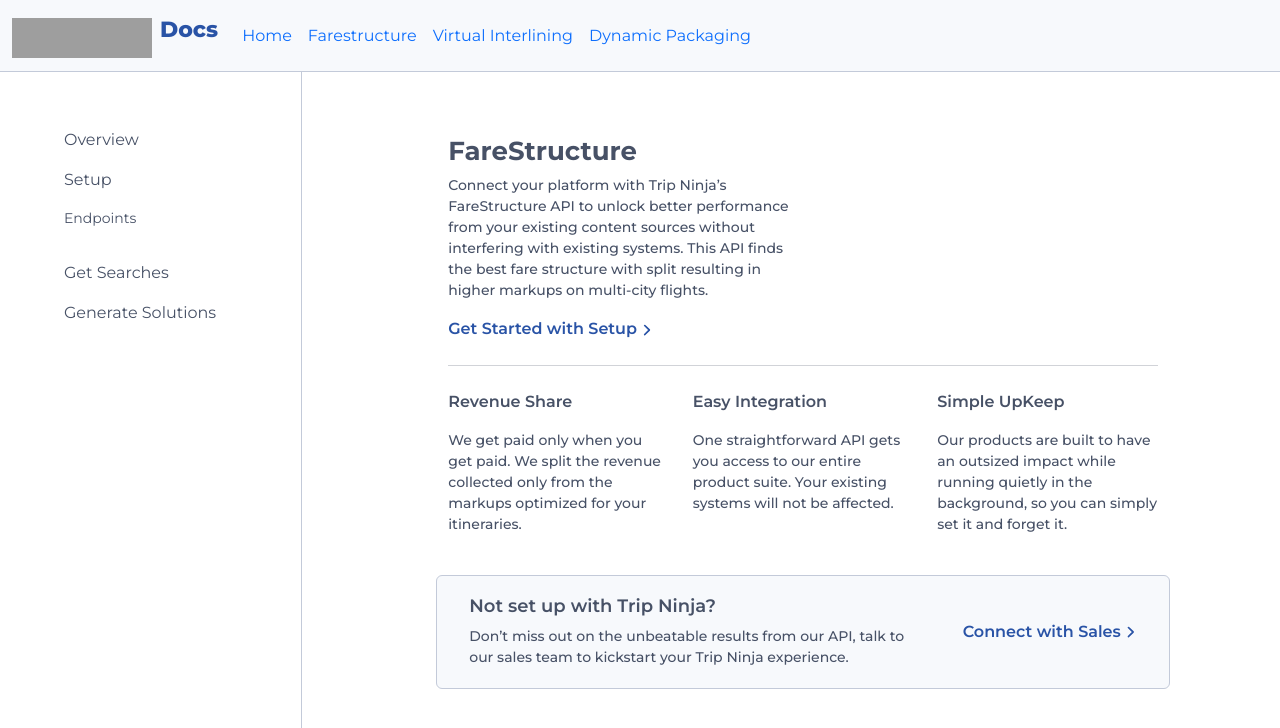
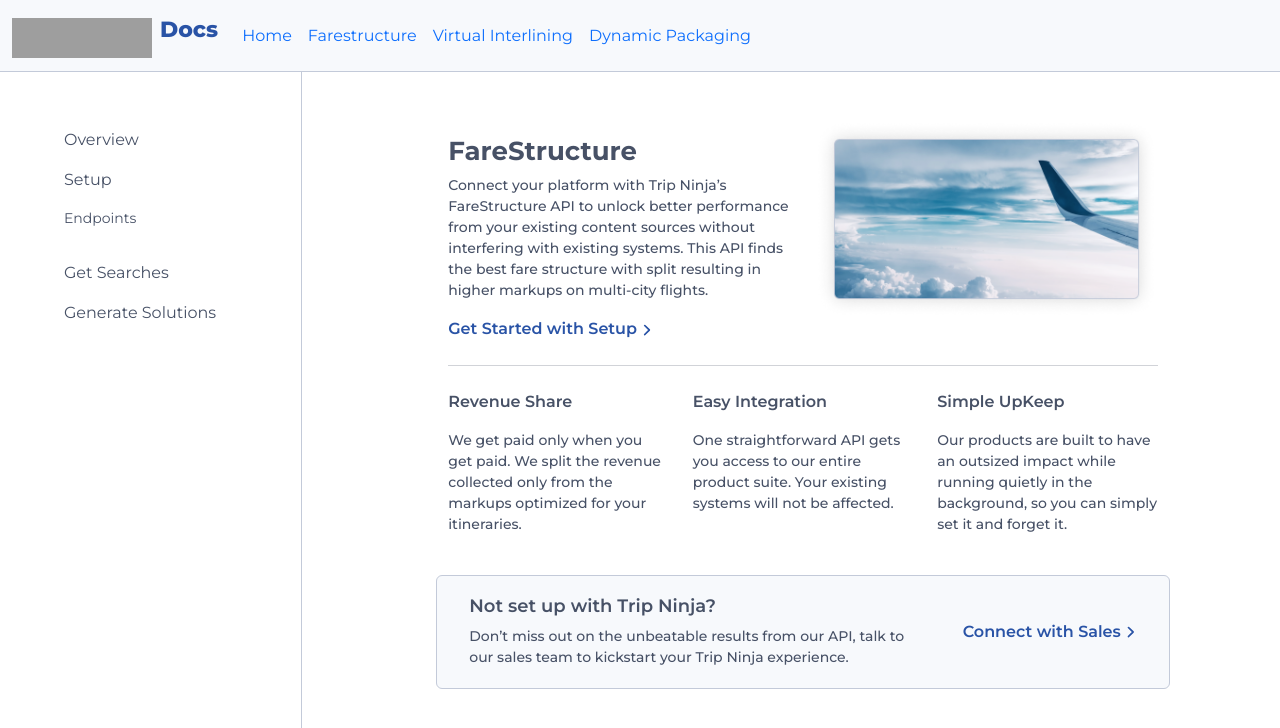
Before and after one commit to trip-ninja-inc/trip_ninja_api_docs, a React (Create React App) app in the folder trip-ninja-docs/: page /farestructure/overview/ in a window 1280 px wide. Shown: the top 728 px of the page. Built offline with nearby package versions, Linux system fonts and the light colour scheme; grey boxes are pictures that could not be loaded.

Commit message:
farestructure overview image

```diff
--- a/trip-ninja-docs/src/farestructure/FareStructureOverview.tsx
+++ b/trip-ninja-docs/src/farestructure/FareStructureOverview.tsx
@@ -1,6 +1,6 @@
 import React from "react";
 import ConnectWithSales from "../common/ConnectWithSales";
-
+import fareStructureOverviewImage from "../assets/farestructure-overview.png"
 
 export default function FareStructureOverview() {
   return(
@@ -20,7 +20,7 @@
           </a>
         </div>
         <div className="col-md-6">
-
+          <img src={fareStructureOverviewImage} alt="farestructure flow diagram" className="image" />
         </div>
       </div>
       <hr className="my-4" />
```
Also changed, not shown: trip-ninja-docs/src/assets/farestructure-overview.png (added).
